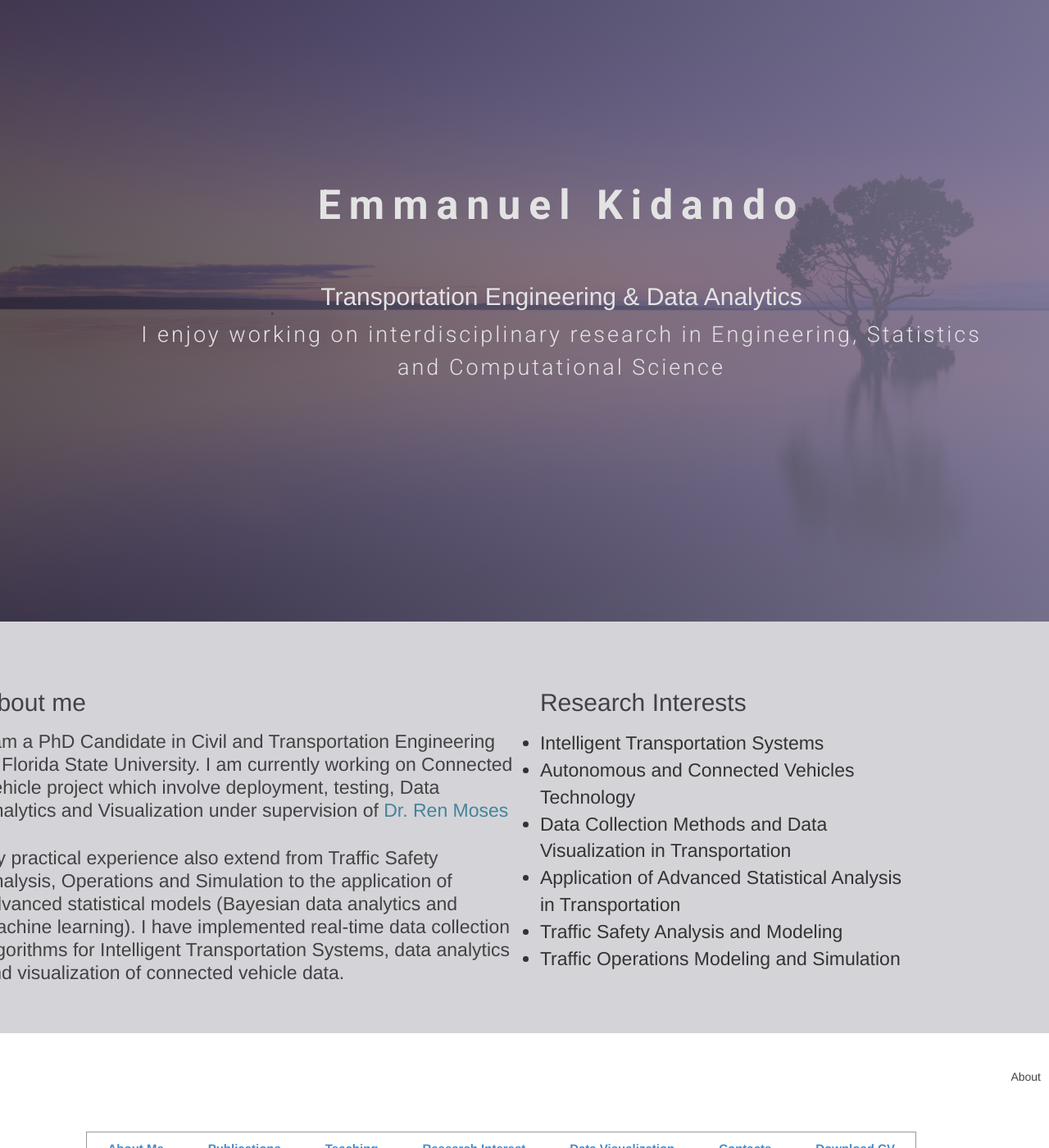
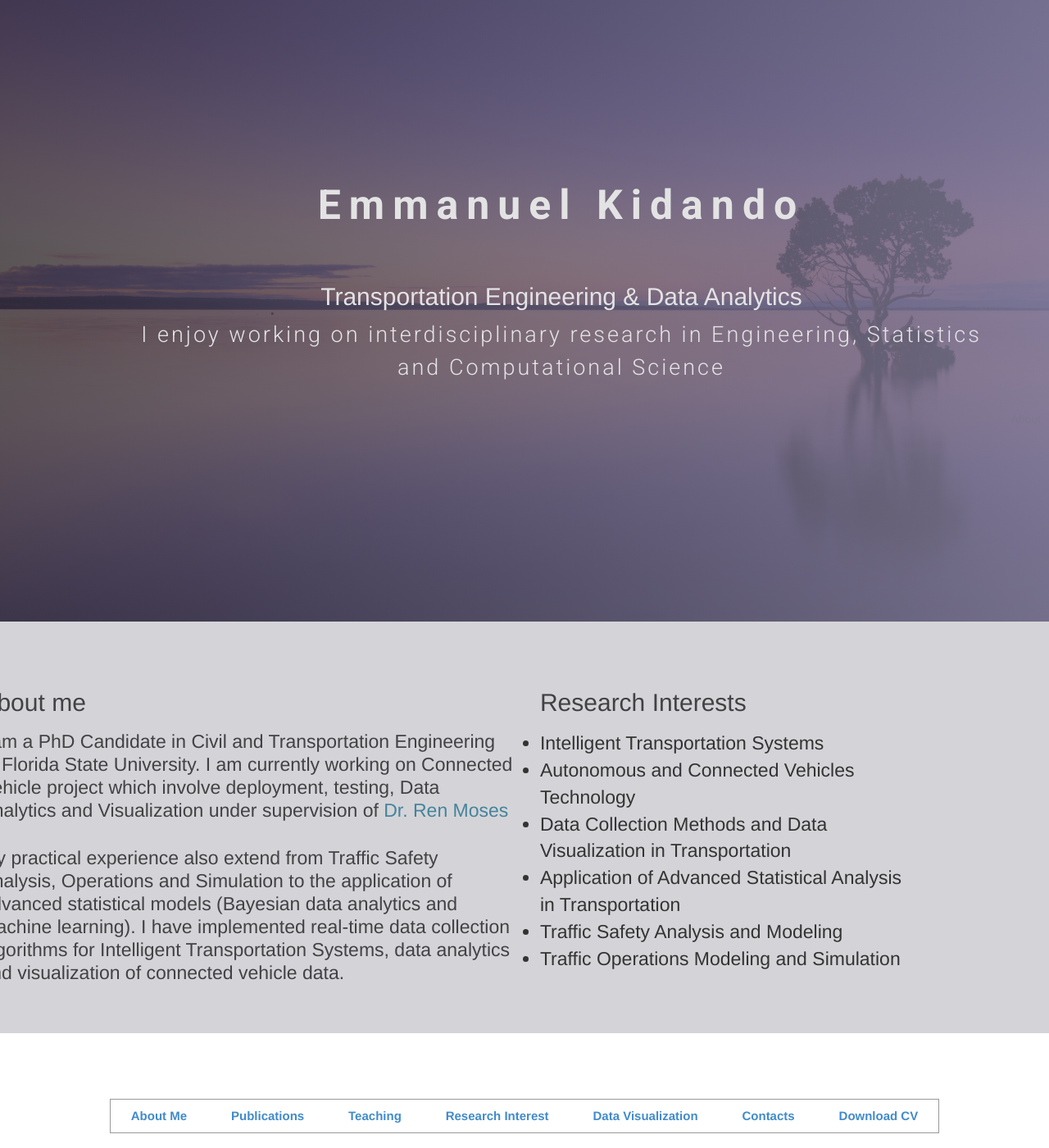
Before and after one commit to ekidando/Kidando, a Jekyll site: the page built from index.html, in a window 1280 px wide and 1400 px high. Shown: the whole window at 82% size. Built offline with Jekyll 4.4.1, drawn with Linux system fonts in a browser that asks for light colours; nearby versions of some CDN libraries; some web fonts are replaced.

Commit message:
Update index.html

```diff
--- a/index.html
+++ b/index.html
@@ -26,7 +26,9 @@
         </div>
       </div>
     </div>
-
+  <nav class="site-nav">
+         <a class="page-link" href="/clean/about/">About</a>
+          </nav>
 </section>
 
 <!-- Wrapper Start -->
@@ -65,26 +67,6 @@
 
   </section>
 
-
-  <header class="site-header">
-
-      <div class="wrapper">
-
-        <nav class="site-nav">
-
-
-              <a class="page-link" href="/clean/about/">About</a>
-
-
-
-
-
-
-
-
-        </nav>
-      </div>
-    </header>
 
  <!-- Portfolio Start -->
 <section id="portfolio-work">
```
